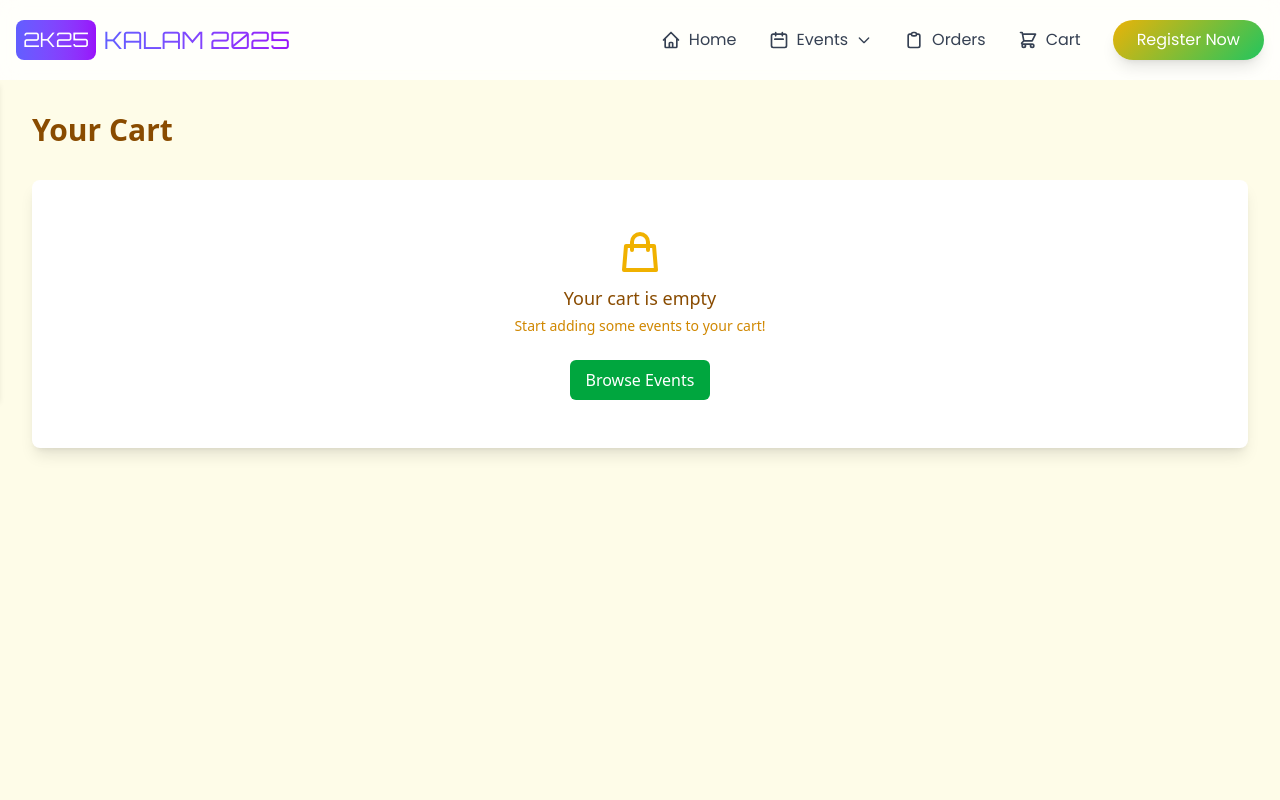
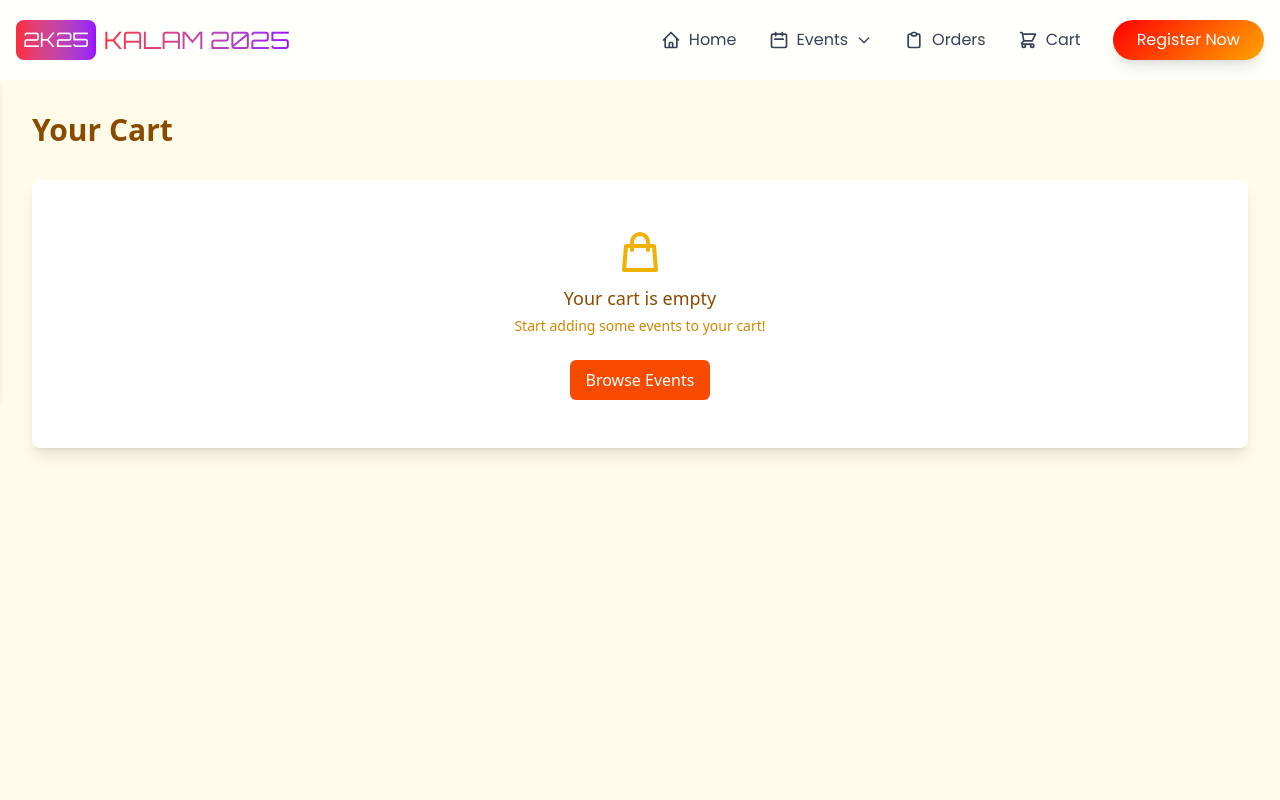
Before and after one commit to Kavinnandha/Kalam2025, a PHP site: page /cart/cart.php in a window 1280 px wide. Run offline with PHP 8.4, Linux system fonts and the light colour scheme; some libraries are stand-ins or nearby versions.

Commit message:
updated color theme

```diff
--- a/admin/registrations.php
+++ b/admin/registrations.php
@@ -16,7 +16,6 @@ if ($_SESSION['is_superadmin'] !== 'yes') {
                      FROM events e
                      LEFT JOIN order_items oi ON e.event_id = oi.event_id
                      LEFT JOIN orders o ON o.order_id = oi.order_id
-                     WHERE e.department_code = ?
                      GROUP BY e.event_id
                      ORDER BY e.event_name";
 
--- a/cart/cart.php
+++ b/cart/cart.php
@@ -73,13 +73,13 @@
                         <template x-for="item in cartItems" :key="item.cart_item_id">
                             <div @click="goToEventDetails(item.event_id)"
                                  class="p-6 flex items-center space-x-4 hover:bg-yellow-50 transition-colors duration-200 cursor-pointer">
-                                <div class="w-24 h-24 bg-green-100 rounded-lg flex items-center justify-center">
+                                <div class="w-24 h-24 bg-orange-100 rounded-lg flex items-center justify-center">
                                     <template x-if="item.image_path">
                                         <img :src="item.image_path" :alt="item.event_name"
                                              class="w-24 h-24 object-cover rounded-lg">
                                     </template>
                                     <template x-if="!item.image_path">
-                                        <svg class="w-12 h-12 text-green-500" fill="none" stroke="currentColor" viewBox="0 0 24 24">
+                                        <svg class="w-12 h-12 text-orange-500" fill="none" stroke="currentColor" viewBox="0 0 24 24">
                                             <path stroke-linecap="round" stroke-linejoin="round" stroke-width="2"
                                                   d="M4 16l4.586-4.586a2 2 0 012.828 0L16 16m-2-2l1.586-1.586a2 2 0 012.828 0L20 14m-6-6h.01M6 20h12a2 2 0 002-2V6a2 2 0 00-2-2H6a2 2 0 00-2 2v12a2 2 0 002 2z" />
                                         </svg>
@@ -90,20 +90,20 @@
                                     <h3 class="text-lg font-semibold text-yellow-800" x-text="item.event_name"></h3>
                                     <p class="text-sm text-yellow-600 mt-1 text-truncate" x-text="item.event_detail"></p>
                                     <div class="mt-2 flex items-center space-x-4">
-                                        <span class="text-sm text-green-700" x-text="'Date: ' + item.event_date"></span>
-                                        <span class="text-sm text-green-700"
+                                        <span class="text-sm text-orange-700" x-text="'Date: ' + item.event_date"></span>
+                                        <span class="text-sm text-orange-700"
                                               x-text="'Time: ' + item.start_time + ' - ' + item.end_time"></span>
                                     </div>
                                     <div class="mt-1">
-                                        <span class="text-sm text-green-700" x-text="'Venue: ' + item.venue"></span>
+                                        <span class="text-sm text-orange-700" x-text="'Venue: ' + item.venue"></span>
                                     </div>
                                     <div class="mt-1">
-                                        <span class="text-sm text-green-700" x-text="'Department: ' + item.department_name"></span>
+                                        <span class="text-sm text-orange-700" x-text="'Department: ' + item.department_name"></span>
                                     </div>
                                 </div>
 
                                 <div class="text-right">
-                                    <p class="text-lg font-semibold text-green-700"
+                                    <p class="text-lg font-semibold text-orange-700"
                                        x-text="'₹' + parseFloat(item.registration_fee).toFixed(2)"></p>
                                     <button @click="removeItem($event, item.cart_item_id)"
                                             class="mt-2 text-red-600 hover:text-red-800 text-sm font-medium transition-colors duration-200">
@@ -124,7 +124,7 @@
                         <h3 class="mt-2 text-lg font-medium text-yellow-800">Your cart is empty</h3>
                         <p class="mt-1 text-sm text-yellow-600">Start adding some events to your cart!</p>
                         <a href="../categories/departments.php"
-                           class="mt-6 inline-block px-4 py-2 bg-green-600 text-white rounded-md hover:bg-green-700 transition-colors duration-200">
+                           class="mt-6 inline-block px-4 py-2 bg-orange-600 text-white rounded-md hover:bg-orange-700 transition-colors duration-200">
                             Browse Events
                         </a>
                     </div>
@@ -146,7 +146,7 @@
                     <span class="text-2xl font-bold text-yellow-800" x-text="'₹' + totalPrice.toFixed(2)"></span>
                 </div>
                 <button onclick="window.location.href='../payment/checkout.php'"
-                        class="px-8 py-3 bg-green-600 text-white rounded-lg font-semibold hover:bg-green-700 focus:outline-none focus:ring-2 focus:ring-green-500 focus:ring-offset-2 transition-colors duration-200">
+                        class="px-8 py-3 bg-orange-600 text-white rounded-lg font-semibold hover:bg-orange-700 focus:outline-none focus:ring-2 focus:ring-orange-500 focus:ring-offset-2 transition-colors duration-200">
                     Place Order
                 </button>
             </div>
--- a/header/links.php
+++ b/header/links.php
@@ -2,6 +2,5 @@
 <meta charset="UTF-8">
 <meta name="viewport" content="width=device-width, initial-scale=1.0">
 <title>KALAM 2025</title>
-
 <script src="https://unpkg.com/@tailwindcss/browser@4"></script>
 <link href="https://cdnjs.cloudflare.com/ajax/libs/animate.css/4.1.1/animate.min.css" rel="stylesheet">
--- a/header/navbar.php
+++ b/header/navbar.php
@@ -4,17 +4,17 @@
             <!-- Logo with hover animation -->
             <div class="flex items-center space-x-2 group cursor-pointer">
                 <div
-                    class="w-20 h-10 rounded-lg bg-gradient-to-r from-indigo-500 to-purple-600 flex items-center justify-center transition-all duration-300 group-hover:scale-110 group-hover:shadow-lg">
+                    class="w-20 h-10 rounded-lg bg-gradient-to-r from-red-500 to-purple-600 flex items-center justify-center transition-all duration-300 group-hover:scale-110 group-hover:shadow-lg">
                     <span class="font-orbitron text-white text-xl">2K25</span>
                 </div>
                 <span
-                    class="font-orbitron text-2xl bg-gradient-to-r from-indigo-500 to-purple-600 bg-clip-text text-transparent transition-all duration-300 group-hover:opacity-80">KALAM 2025</span>
+                    class="font-orbitron text-2xl bg-gradient-to-r from-red-500 to-purple-600 bg-clip-text text-transparent transition-all duration-300 group-hover:opacity-80">KALAM 2025</span>
             </div>
 
             <!-- Desktop Menu -->
             <div class="hidden md:flex items-center space-x-8">
                 <a href="/event/index.php"
-                    class="group flex items-center space-x-2 text-gray-700 hover:text-indigo-600 transition-all duration-300 <?php if ($_SERVER['PHP_SELF'] == '/event/index.php') echo 'text-green-600'; ?>">
+                    class="group flex items-center space-x-2 text-gray-700 hover:text-red-600 transition-all duration-300 <?php if ($_SERVER['PHP_SELF'] == '/event/index.php') echo 'text-orange-400'; ?>">
                     <svg class="w-5 h-5 transition-transform group-hover:scale-110" fill="none" stroke="currentColor"
                         viewBox="0 0 24 24">
                         <path stroke-linecap="round" stroke-linejoin="round" stroke-width="2"
@@ -26,7 +26,7 @@
                 <!-- Events Dropdown -->
                 <div class="relative group">
                     <button
-                        class="group flex items-center space-x-2 text-gray-700 hover:text-indigo-600 transition-all duration-300 <?php if ($_SERVER['PHP_SELF'] == '/event/categories/events.php' || $_SERVER['PHP_SELF'] == '/event/categories/departments.php' || $_SERVER['PHP_SELF'] == '/event/categories/event_details.php') echo 'text-green-600'; ?>">
+                        class="group flex items-center space-x-2 text-gray-700 hover:text-red-600 transition-all duration-300 <?php if ($_SERVER['PHP_SELF'] == '/event/categories/events.php' || $_SERVER['PHP_SELF'] == '/event/categories/departments.php' || $_SERVER['PHP_SELF'] == '/event/categories/event_details.php') echo 'text-orange-400'; ?>">
                         <svg class="w-5 h-5 transition-transform group-hover:scale-110" fill="none"
                             stroke="currentColor" viewBox="0 0 24 24">
                             <path stroke-linecap="round" stroke-linejoin="round" stroke-width="2"
@@ -41,23 +41,23 @@
                     <div
                         class="absolute hidden group-hover:block w-48 mt-0 p-2 nav-blur backdrop-blur-md bg-white/90 rounded-lg shadow-xl transform transition-all duration-300 opacity-0 group-hover:opacity-100 scale-95 group-hover:scale-100">
                         <a href="/event/categories/events.php"
-                            class="block px-4 py-2 text-gray-700 hover:bg-indigo-50 rounded-md transition-colors duration-300 hover:text-indigo-600">All
+                            class="block px-4 py-2 text-gray-700 hover:bg-red-50 rounded-md transition-colors duration-300 hover:text-red-600">All
                             Events</a>
                         <a href="/event/categories/departments.php"
-                            class="block px-4 py-2 text-gray-700 hover:bg-indigo-50 rounded-md transition-colors duration-300 hover:text-indigo-600">Departmentwise
+                            class="block px-4 py-2 text-gray-700 hover:bg-red-50 rounded-md transition-colors duration-300 hover:text-red-600">Departmentwise
                             Events</a>
                         <a href="/event/categories/events.php?category=Technical"
-                            class="block px-4 py-2 text-gray-700 hover:bg-indigo-50 rounded-md transition-colors duration-300 hover:text-indigo-600">Technical
+                            class="block px-4 py-2 text-gray-700 hover:bg-red-50 rounded-md transition-colors duration-300 hover:text-red-600">Technical
                             Events</a>
                         <a href="/event/categories/events.php?category=Non-Technical"
-                            class="block px-4 py-2 text-gray-700 hover:bg-indigo-50 rounded-md transition-colors duration-300 hover:text-indigo-600">Non-Technical
+                            class="block px-4 py-2 text-gray-700 hover:bg-red-50 rounded-md transition-colors duration-300 hover:text-red-600">Non-Technical
                             Events</a>
                     </div>
                 </div>
 
                 <!-- Orders -->
                 <a href="/event/orders/orders.php"
-                    class="group flex items-center space-x-2 text-gray-700 hover:text-indigo-600 transition-all duration-300 <?php if ($_SERVER['PHP_SELF'] == '/event/orders/orders.php') echo 'text-green-600'; ?>">
+                    class="group flex items-center space-x-2 text-gray-700 hover:text-red-600 transition-all duration-300 <?php if ($_SERVER['PHP_SELF'] == '/event/orders/orders.php') echo 'text-orange-400'; ?>">
                     <svg class="w-5 h-5 transition-transform group-hover:scale-110" fill="none" stroke="currentColor"
                         viewBox="0 0 24 24">
                         <path stroke-linecap="round" stroke-linejoin="round" stroke-width="2"
@@ -68,7 +68,7 @@
 
                 <!-- Cart -->
                 <a href="/event/cart/cart.php"
-                    class="group flex items-center space-x-2 text-gray-700 hover:text-indigo-600 transition-all duration-300 <?php if ($_SERVER['PHP_SELF'] == '/event/cart/cart.php') echo 'text-green-600'; ?>">
+                    class="group flex items-center space-x-2 text-gray-700 hover:text-red-600 transition-all duration-300 <?php if ($_SERVER['PHP_SELF'] == '/event/cart/cart.php') echo 'text-orange-400'; ?>">
                     <svg class="w-5 h-5 transition-transform group-hover:scale-110" fill="none" stroke="currentColor"
                         viewBox="0 0 24 24">
                         <path stroke-linecap="round" stroke-linejoin="round" stroke-width="2"
@@ -80,12 +80,12 @@
                 <!-- Session-based Button -->
                 <?php if (!isset($_SESSION['user_id'])): ?>
                     <button onclick="window.location.href='/event/user/signup.php'"
-                        class="btn-futuristic text-white px-6 py-2 rounded-full font-poppins shadow-lg bg-gradient-to-r from-indigo-500 to-purple-600 hover:from-indigo-600 hover:to-purple-700 transition-all duration-300 hover:scale-105 hover:shadow-xl">
+                        class="btn-futuristic text-white px-6 py-2 rounded-full font-poppins shadow-lg bg-gradient-to-r from-red-500 to-purple-600 hover:from-red-600 hover:to-purple-700 transition-all duration-300 hover:scale-105 hover:shadow-xl">
                         Register Now
                     </button>
                 <?php else: ?>
                     <button onclick="window.location.href='/event/user/signout.php'"
-                        class="btn-futuristic text-white px-6 py-2 rounded-full font-poppins shadow-lg bg-gradient-to-r from-indigo-500 to-purple-600 hover:from-indigo-600 hover:to-purple-700 transition-all duration-300 hover:scale-105 hover:shadow-xl">
+                        class="btn-futuristic text-white px-6 py-2 rounded-full font-poppins shadow-lg bg-gradient-to-r from-red-500 to-purple-600 hover:from-red-600 hover:to-purple-700 transition-all duration-300 hover:scale-105 hover:shadow-xl">
                         Sign Out
                     </button>
                 <?php endif; ?>
@@ -106,10 +106,10 @@
 
         <!-- Enhanced Mobile Menu -->
         <div id="mobile-menu" class="mobile-menu">
-            <div class="px-4 py-6 space-y-4">
+            <div class="px-2 py-6 space-y-4">
                 <!-- Home Link -->
                 <a href="/event/index.php"
-                    class="group flex items-center space-x-3 font-poppins text-gray-700 hover:text-indigo-600 transition-all duration-300 py-2 <?php if ($_SERVER['PHP_SELF'] == '/event/index.php') echo 'text-green-600'; ?>">
+                    class="group flex items-center space-x-3 font-poppins text-gray-700 hover:text-red-600 transition-all duration-300 py-2 <?php if ($_SERVER['PHP_SELF'] == '/event/index.php') echo 'text-orange-400'; ?>">
                     <svg class="w-5 h-5 transition-transform duration-300 group-hover:scale-110" fill="none"
                         stroke="currentColor" viewBox="0 0 24 24">
                         <path stroke-linecap="round" stroke-linejoin="round" stroke-width="2"
@@ -121,7 +121,7 @@
                 <!-- Events Menu -->
                 <div class="space-y-2">
                     <button id="mobile-events-button"
-                        class="group flex items-center justify-between w-full font-poppins text-gray-700 hover:text-indigo-600 transition-all duration-300 py-2 <?php if ($_SERVER['PHP_SELF'] == '/event/categories/events.php' || $_SERVER['PHP_SELF'] == '/event/categories/departments.php' || $_SERVER['PHP_SELF'] == '/event/categories/event_details.php') echo 'text-green-600'; ?>">
+                        class="group flex items-center justify-between w-full font-poppins text-gray-700 hover:text-red-600 transition-all duration-300 py-2 <?php if ($_SERVER['PHP_SELF'] == '/event/categories/events.php' || $_SERVER['PHP_SELF'] == '/event/categories/departments.php' || $_SERVER['PHP_SELF'] == '/event/categories/event_details.php') echo 'text-orange-400'; ?>">
                         <div class="flex items-center space-x-3">
                             <svg class="w-5 h-5 transition-transform duration-300 group-hover:scale-110" fill="none"
                                 stroke="currentColor" viewBox="0 0 24 24">
@@ -139,7 +139,7 @@
                     <div id="mobile-events-submenu"
                         class="hidden pl-8 space-y-3 overflow-hidden transition-all duration-300">
                         <a href="/event/categories/events.php"
-                            class="group flex items-center space-x-3 font-poppins text-gray-700 hover:text-indigo-600 transition-all duration-300 py-2">
+                            class="group flex items-center space-x-3 font-poppins text-gray-700 hover:text-red-600 transition-all duration-300 py-2">
                             <svg class="w-4 h-4 transition-transform duration-300 group-hover:scale-110" fill="none"
                                 stroke="currentColor" viewBox="0 0 24 24">
                                 <path stroke-linecap="round" stroke-linejoin="round" stroke-width="2"
@@ -149,7 +149,7 @@
                                 Events</span>
                         </a>
                         <a href="/event/categories/departments.php"
-                            class="group flex items-center space-x-3 font-poppins text-gray-700 hover:text-indigo-600 transition-all duration-300 py-2">
+                            class="group flex items-center space-x-3 font-poppins text-gray-700 hover:text-red-600 transition-all duration-300 py-2">
                             <svg class="w-4 h-4 transition-transform duration-300 group-hover:scale-110" fill="none"
                                 stroke="currentColor" viewBox="0 0 24 24">
                                 <path stroke-linecap="round" stroke-linejoin="round" stroke-width="2"
@@ -160,7 +160,7 @@
                                 Events</span>
                         </a>
                         <a href="/event/categories/events.php?category=Technical"
-                            class="group flex items-center space-x-3 font-poppins text-gray-700 hover:text-indigo-600 transition-all duration-300 py-2">
+                            class="group flex items-center space-x-3 font-poppins text-gray-700 hover:text-red-600 transition-all duration-300 py-2">
                             <svg class="w-4 h-4 transition-transform duration-300 group-hover:scale-110" fill="none"
                                 stroke="currentColor" viewBox="0 0 24 24">
                                 <path stroke-linecap="round" stroke-linejoin="round" stroke-width="2"
@@ -171,7 +171,7 @@
                                 Events</span>
                         </a>
                         <a href="/event/categories/events.php?category=Non-Technical"
-                            class="group flex items-center space-x-3 font-poppins text-gray-700 hover:text-indigo-600 transition-all duration-300 py-2">
+                            class="group flex items-center space-x-3 font-poppins text-gray-700 hover:text-red-600 transition-all duration-300 py-2">
                             <svg class="w-4 h-4 transition-transform duration-300 group-hover:scale-110" fill="none"
                                 stroke="currentColor" viewBox="0 0 24 24">
                                 <path stroke-linecap="round" stroke-linejoin="round" stroke-width="2"
@@ -186,7 +186,7 @@
 
                 <!-- Orders Link -->
                 <a href="/event/orders/orders.php"
-                    class="group flex items-center space-x-3 font-poppins text-gray-700 hover:text-indigo-600 transition-all duration-300 py-2 <?php if ($_SERVER['PHP_SELF'] == '/event/orders/orders.php') echo 'text-green-600'; ?>">
+                    class="group flex items-center space-x-3 font-poppins text-gray-700 hover:text-red-600 transition-all duration-300 py-2 <?php if ($_SERVER['PHP_SELF'] == '/event/orders/orders.php') echo 'text-orange-400'; ?>">
                     <svg class="w-5 h-5 transition-transform duration-300 group-hover:scale-110" fill="none"
                         stroke="currentColor" viewBox="0 0 24 24">
                         <path stroke-linecap="round" stroke-linejoin="round" stroke-width="2"
@@ -197,7 +197,7 @@
 
                 <!-- Cart Link -->
                 <a href="/event/cart/cart.php"
-                    class="group flex items-center space-x-3 font-poppins text-gray-700 hover:text-indigo-600 transition-all duration-300 py-2 <?php if ($_SERVER['PHP_SELF'] == '/event/cart/cart.php') echo 'text-green-600'; ?>">
+                    class="group flex items-center space-x-3 font-poppins text-gray-700 hover:text-red-600 transition-all duration-300 py-2 <?php if ($_SERVER['PHP_SELF'] == '/event/cart/cart.php') echo 'text-orange-400'; ?>">
                     <svg class="w-5 h-5 transition-transform duration-300 group-hover:scale-110" fill="none"
                         stroke="currentColor" viewBox="0 0 24 24">
                         <path stroke-linecap="round" stroke-linejoin="round" stroke-width="2"
--- a/header/navbar_styles.php
+++ b/header/navbar_styles.php
@@ -2,7 +2,7 @@
     @import url('https://fonts.googleapis.com/css2?family=Orbitron:wght@400;500;600;700&family=Poppins:wght@300;400;500;600;700&display=swap');
 
     :root {
-        --gradient-1: linear-gradient(45deg, #63f19c, #7e4cf5);
+        --gradient-1: linear-gradient(45deg, orange, #7e4cf5);
     }
 
     .font-orbitron {
@@ -59,7 +59,7 @@
 
     /* Button styles */
     .btn-futuristic {
-        background: linear-gradient(135deg, #eab308 0%, #22c55e 100%);
+        background: linear-gradient(135deg, red 0%, orange 100%);
         transition: all 0.3s ease;
     }
 
```
Also changed, not shown: categories/departments.php (+12 -12 lines), categories/event_details.php (+7 -7 lines), categories/events.php (+7 -7 lines), orders/orders.php (+4 -4 lines), phoenix.png (added), 1 other file.
